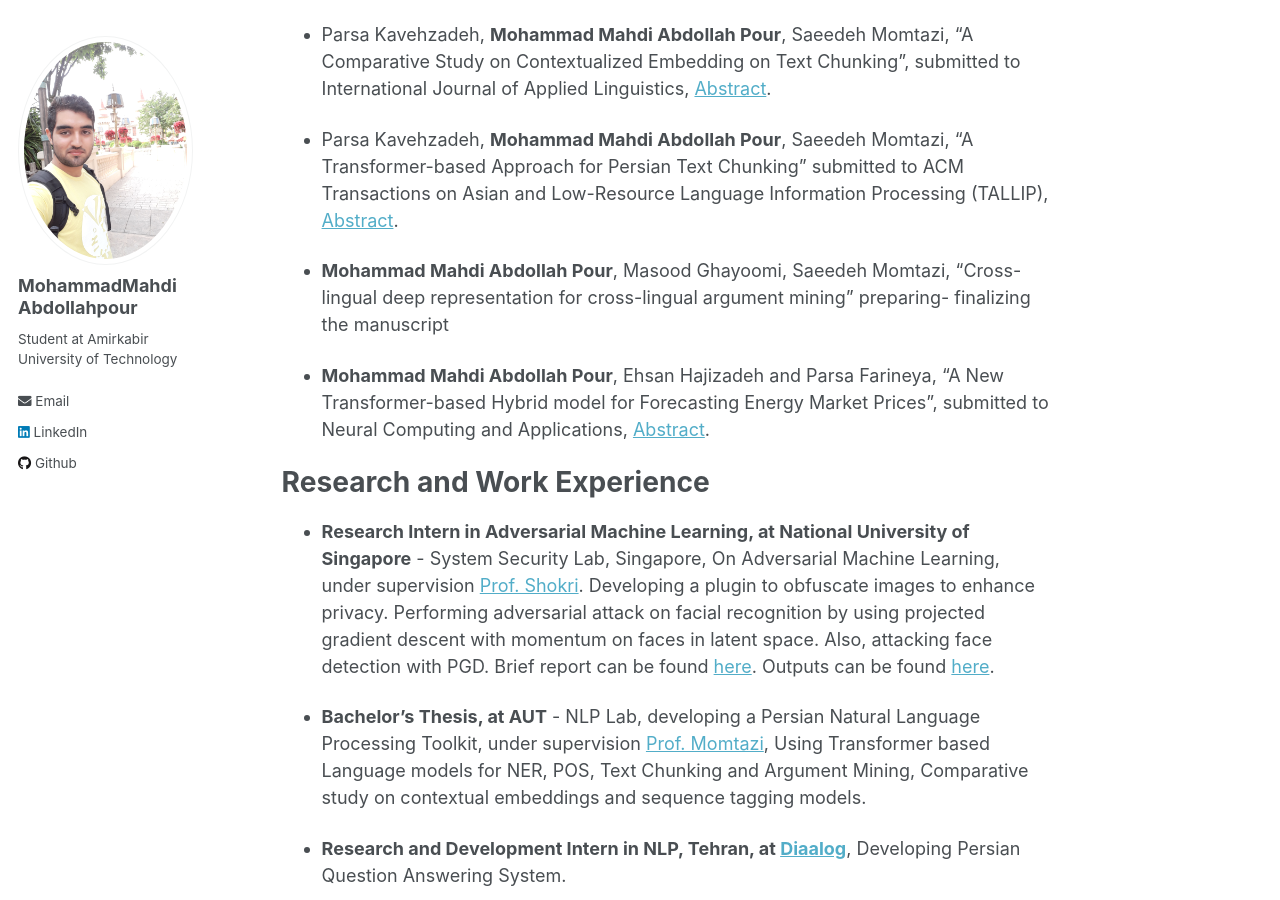
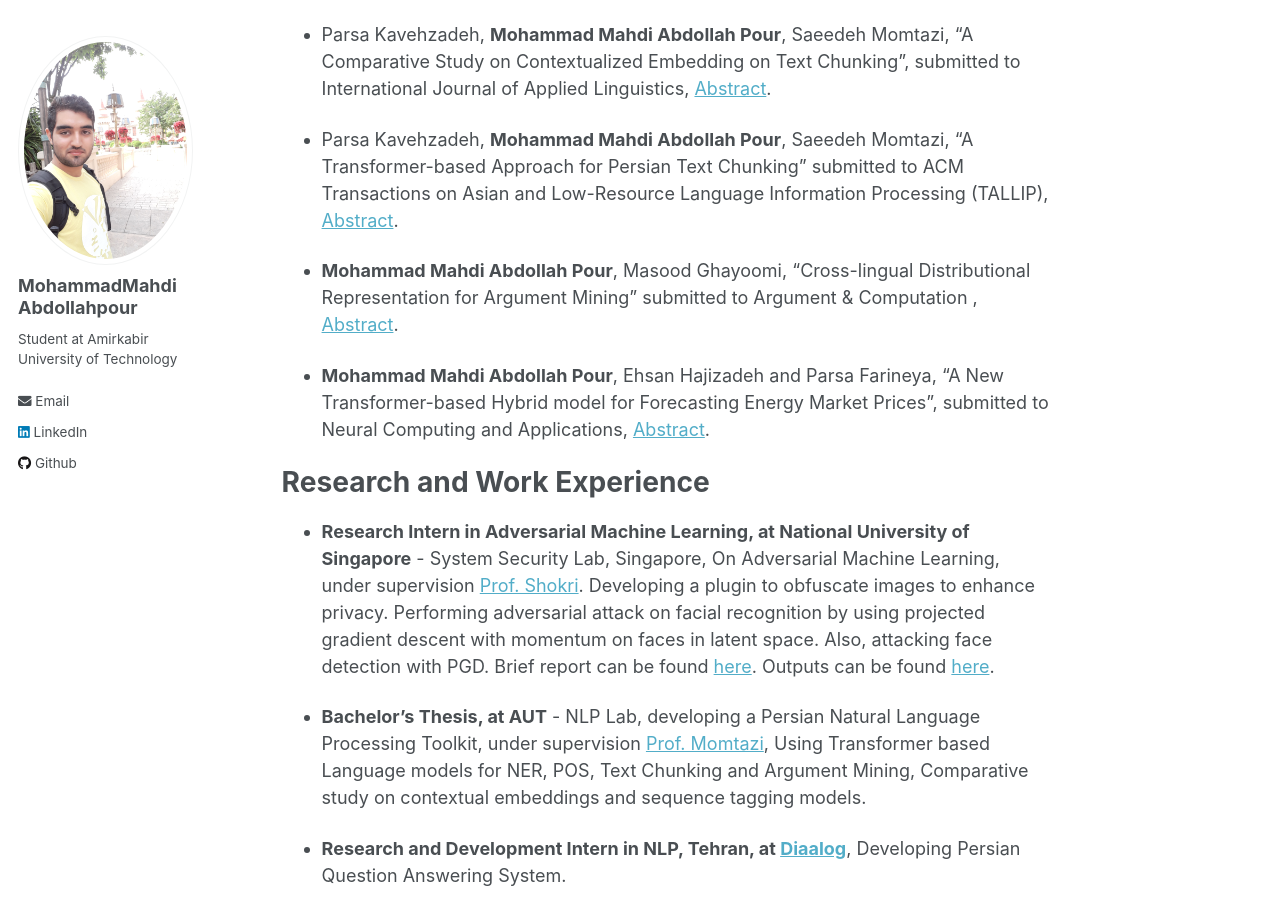
Before and after one commit to mahdiabdollahpour/mahdiabdollahpour.github.io, a Jekyll site: the page built from _pages/about.md, in a window 1280 px wide and 900 px high, scrolled down 798 px. Built offline with Jekyll 4.4.1, drawn with Linux system fonts in a browser that asks for light colours.

Commit message:
Update about.md

```diff
--- a/_pages/about.md
+++ b/_pages/about.md
@@ -36,7 +36,7 @@ Publications
 
 - Parsa Kavehzadeh, **Mohammad Mahdi Abdollah Pour**, Saeedeh Momtazi, "A Transformer-based Approach for Persian Text Chunking" submitted to ACM Transactions on Asian and Low-Resource Language Information Processing (TALLIP), [Abstract](https://drive.google.com/file/d/1Sgy4lPOry6dvAmORil6rbk7Df-R50MDE/view).
 
-- **Mohammad Mahdi Abdollah Pour**, Masood Ghayoomi, Saeedeh Momtazi, "Cross-lingual deep representation for cross-lingual argument mining" preparing- finalizing the manuscript
+- **Mohammad Mahdi Abdollah Pour**, Masood Ghayoomi, "Cross-lingual Distributional Representation for Argument Mining" submitted to Argument & Computation , [Abstract](https://drive.google.com/file/d/1mRtjDMRQWVsu2ULtCE0LtYWiD4VE4GPR/view?usp=sharing).
 
 
 - **Mohammad Mahdi Abdollah Pour**, Ehsan Hajizadeh and Parsa Farineya, "A New Transformer-based Hybrid model for Forecasting Energy Market Prices", submitted to Neural Computing and Applications, [Abstract](https://drive.google.com/file/d/1EwD4R21XPcLWpt4SGSzU5ycRwz87Rx1i/view).
```
